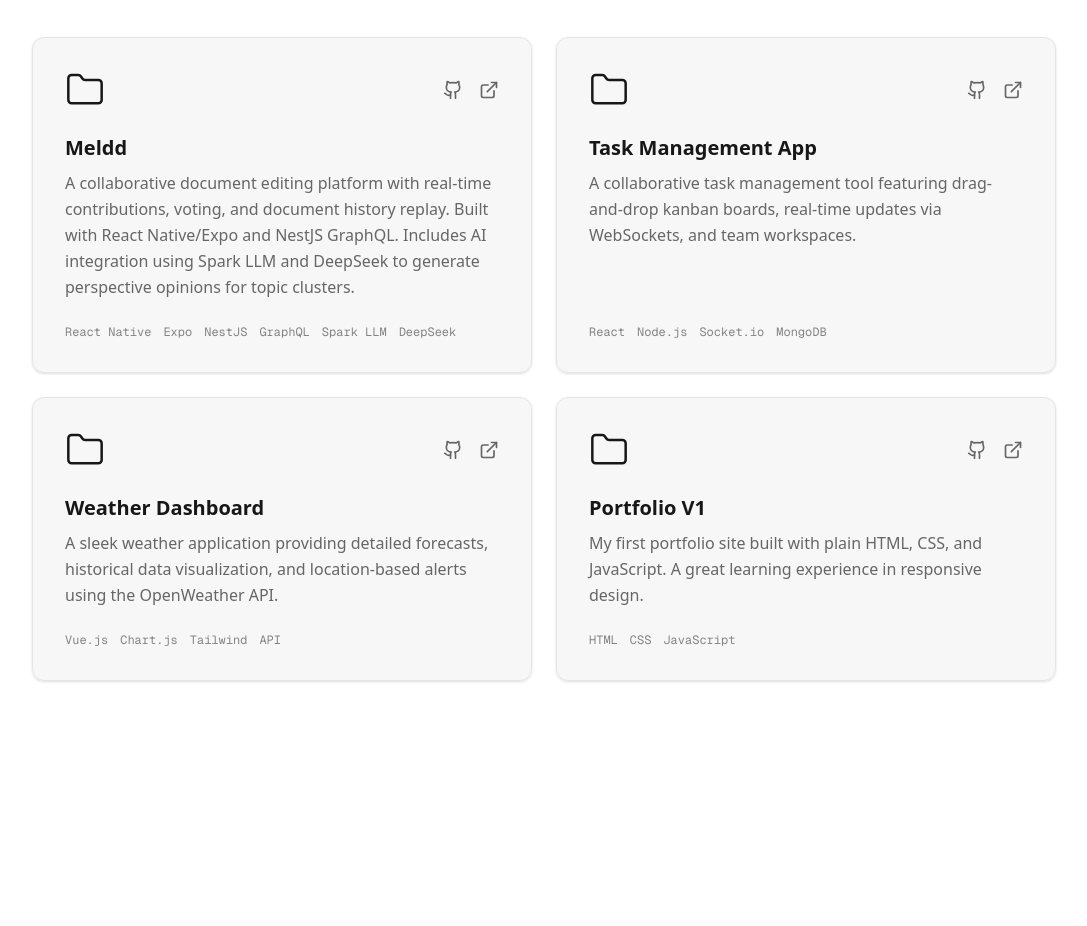
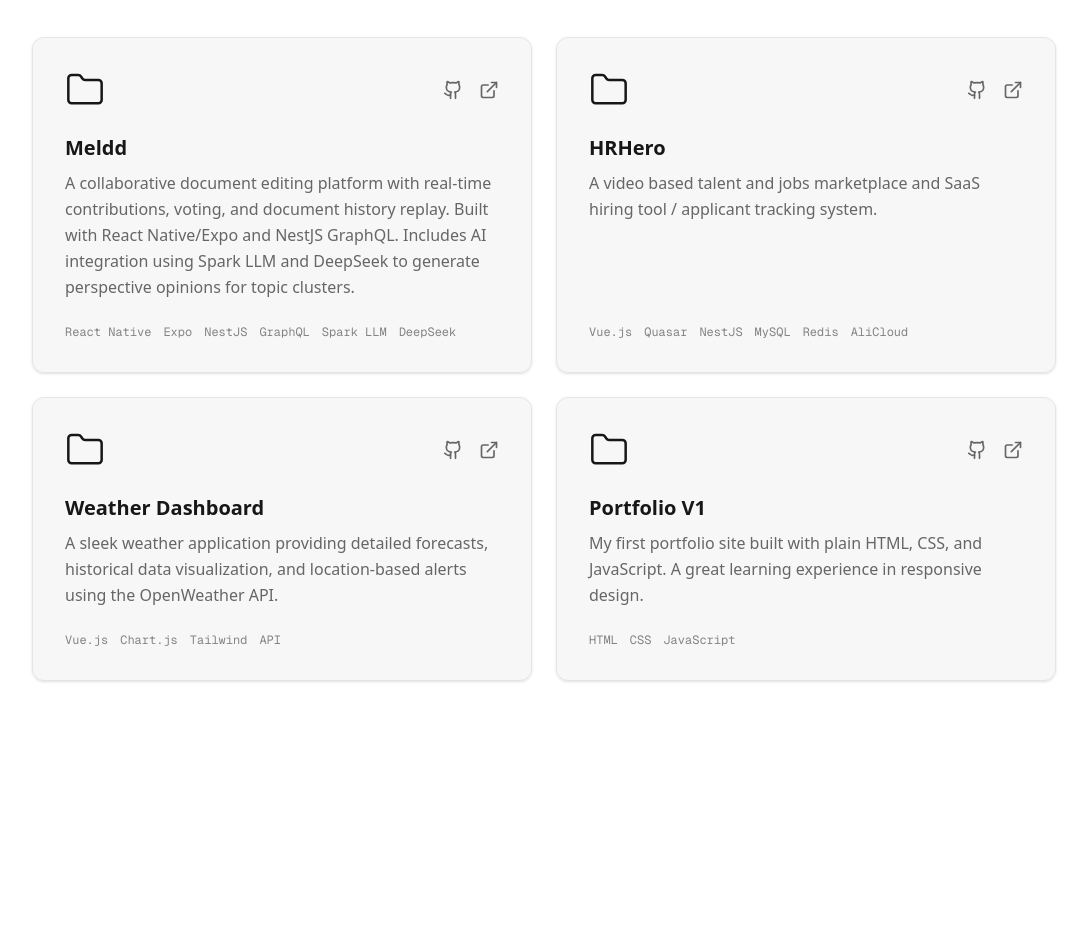
Before and after one commit to leotaozeng/leozeng.tech, a Next.js app: page / in a window 1280 px wide. Shown: the part 2140-3066 px from the top of the page, without its empty margins (96-1183 px from the left). Built offline with nearby package versions, Linux system fonts and the light colour scheme.

Commit message:
fix: update project details for HRHero, including title, description, tech stack, and links

```diff
--- a/src/components/Projects.tsx
+++ b/src/components/Projects.tsx
@@ -13,12 +13,12 @@ const projects = [
     external: 'https://app.meldd.com',
   },
   {
-    title: 'Task Management App',
+    title: 'HRHero',
     description:
-      'A collaborative task management tool featuring drag-and-drop kanban boards, real-time updates via WebSockets, and team workspaces.',
-    tech: ['React', 'Node.js', 'Socket.io', 'MongoDB'],
-    github: '#',
-    external: '#',
+      'A video based talent and jobs marketplace and SaaS hiring tool / applicant tracking system.',
+    tech: ['Vue.js', 'Quasar', 'NestJS', 'MySQL', 'Redis', 'AliCloud'],
+    github: 'https://github.com/hrhero-seekr',
+    external: 'https://hrheroapp.com/',
   },
   {
     title: 'Weather Dashboard',
```
